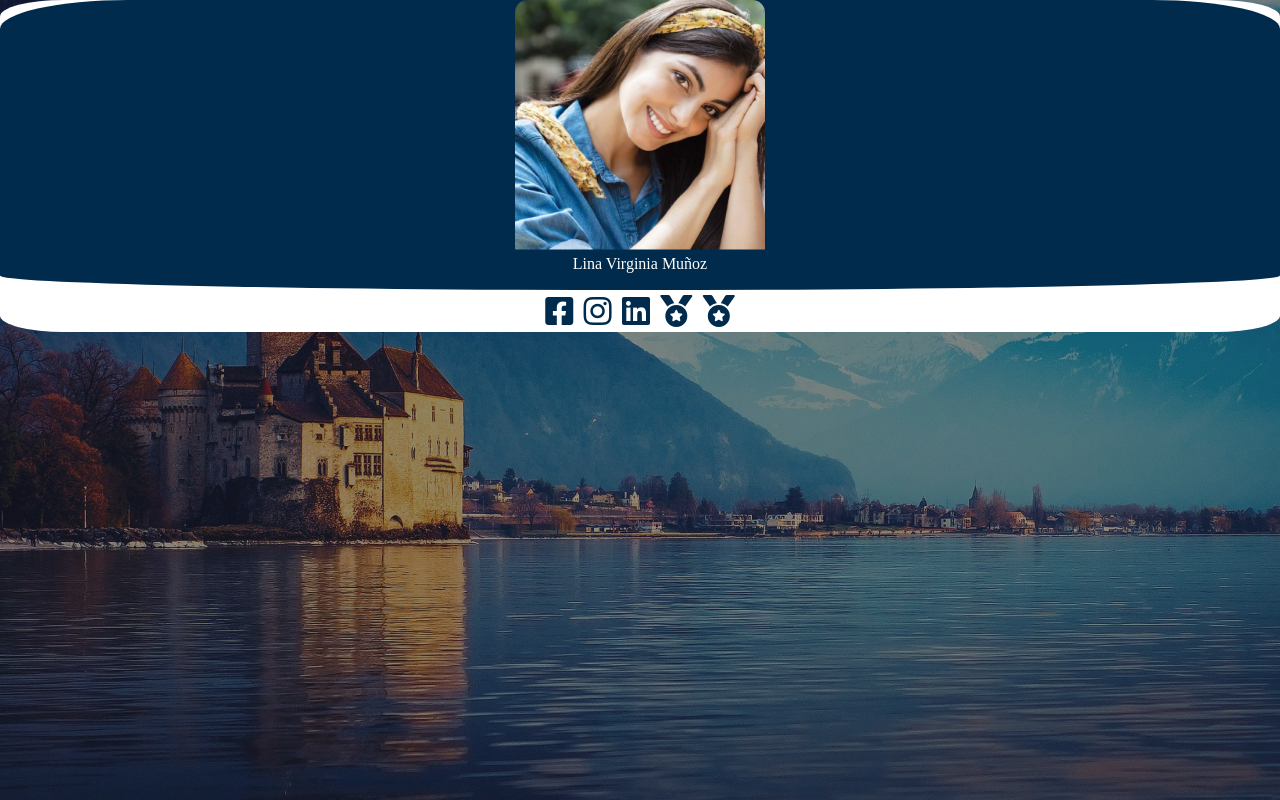
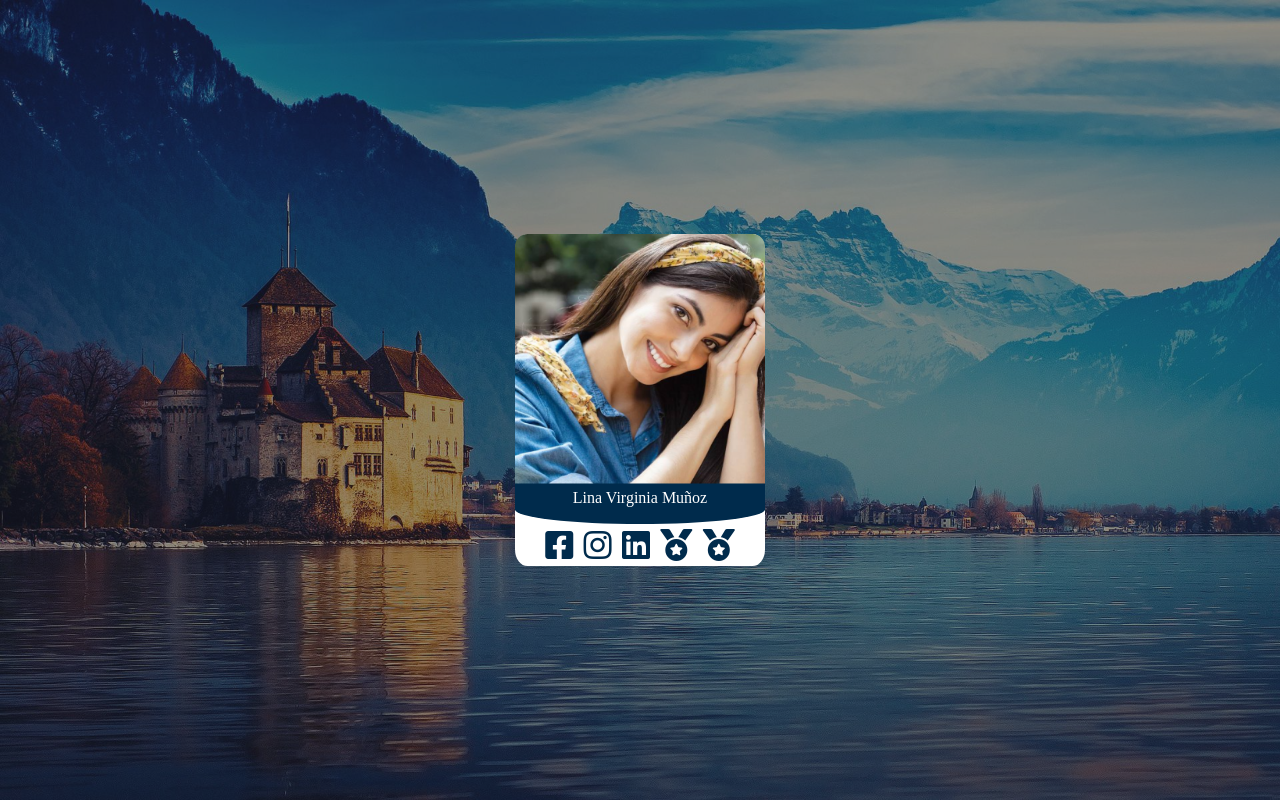
Before and after one commit to JorgeAVargasC/anuario, a PHP site: page /mini-cards.html in a window 1280 px wide. Run offline with PHP 8.4, Linux system fonts and the light colour scheme; some libraries are stand-ins or nearby versions; some web fonts are replaced.

Commit message:
Arreglo vista minicard

```diff
--- a/css/main.css
+++ b/css/main.css
@@ -624,6 +624,14 @@ height: 8vh;
     align-items: center;
 }
 
+.img-filter-card {
+    height: 100vh;
+    background-color: #21212177;
+    display: flex;
+    align-items: center;
+    justify-content: center;
+}
+
 .bg-blue {
     display: flex;
     flex-direction: column;
--- a/mini-cards.html
+++ b/mini-cards.html
@@ -15,7 +15,7 @@
 <body>
 
     <div class="main-page">
-        <div class="img-filter">
+        <div class="img-filter-card">
             <div class="card-container">
 
                 <div class="bg-blue">
```
